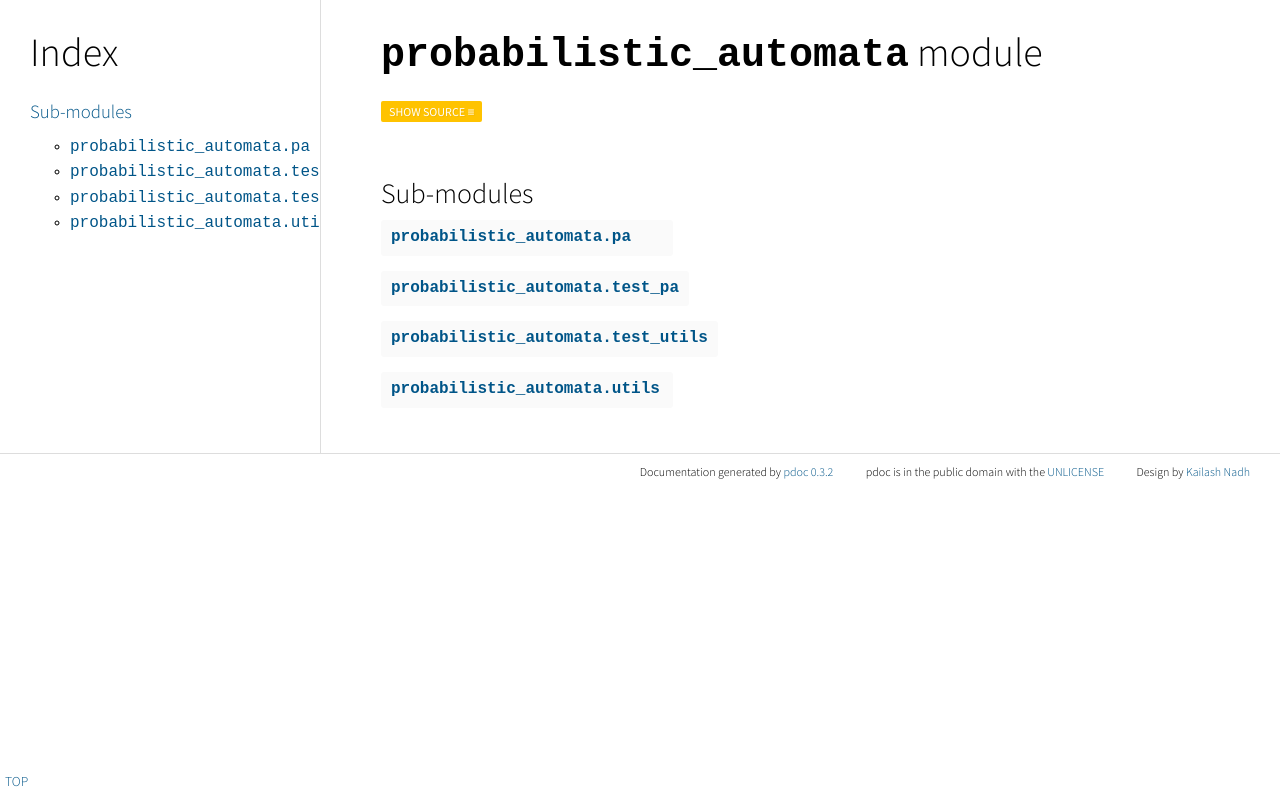
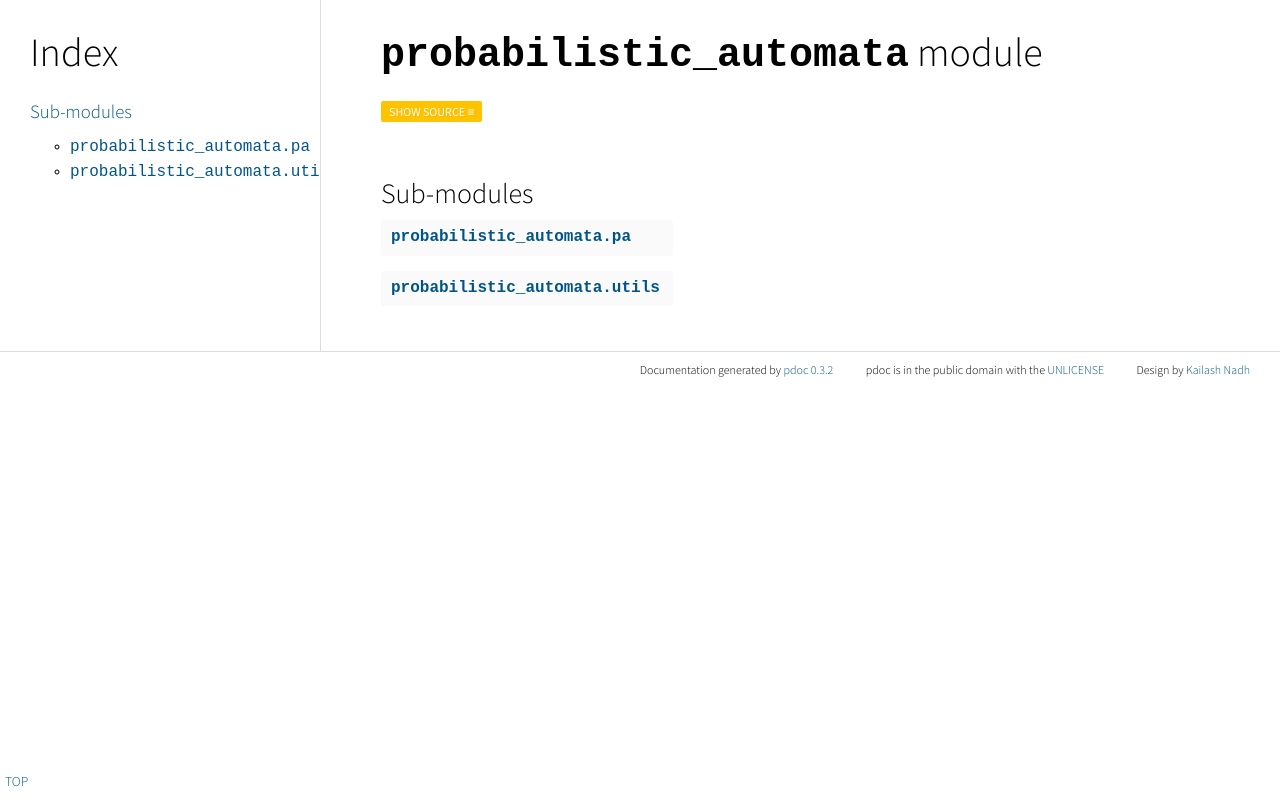
Before and after one commit to mvcisback/probabilistic_automata, a plain HTML site: page docs/probabilistic_automata/index.html in a window 1280 px wide. Drawn offline with Linux system fonts and the light colour scheme.

Commit message:
Update index.html

```diff
--- a/docs/probabilistic_automata/index.html
+++ b/docs/probabilistic_automata/index.html
@@ -975,8 +975,6 @@ table {
     <li class="set"><h3><a href="#header-submodules">Sub-modules</a></h3>
       <ul>
         <li class="mono"><a href="pa.m.html">probabilistic_automata.pa</a></li>
-        <li class="mono"><a href="test_pa.m.html">probabilistic_automata.test_pa</a></li>
-        <li class="mono"><a href="test_utils.m.html">probabilistic_automata.test_utils</a></li>
         <li class="mono"><a href="utils.m.html">probabilistic_automata.utils</a></li>
       </ul>
     </li>
@@ -1016,18 +1014,6 @@ from probabilistic_automata.utils import dict2pdfa, pdfa2dict
 
       </div>
       <div class="item">
-      <p class="name"><a href="test_pa.m.html">probabilistic_automata.test_pa</a></p>
-
-
-
-      </div>
-      <div class="item">
-      <p class="name"><a href="test_utils.m.html">probabilistic_automata.test_utils</a></p>
-
-
-
-      </div>
-      <div class="item">
       <p class="name"><a href="utils.m.html">probabilistic_automata.utils</a></p>
 
 
```
